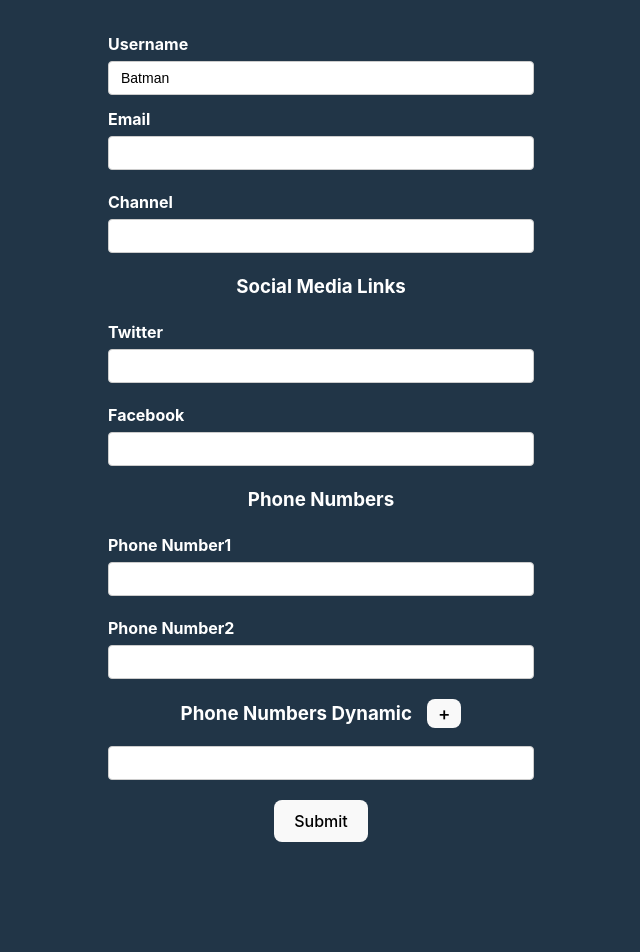
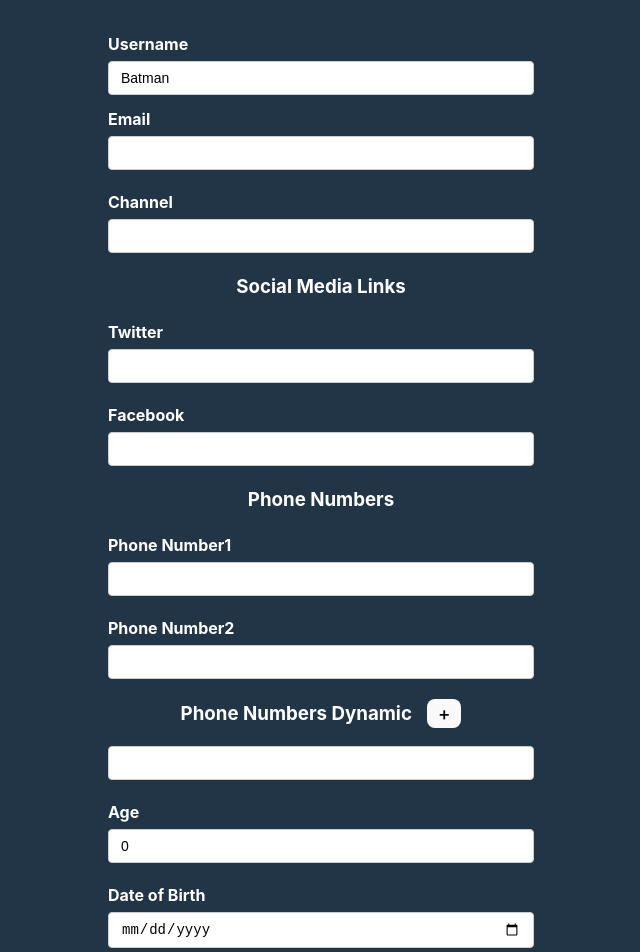
Before and after one commit to mahmoudelkhadragy/react-hook-form, a React (Vite) app: page / in a window 1280 px wide. Shown: the top 952 px of the page, without its empty margins (319-959 px from the left). Before the commit the page ends 874 px from the top, so only its background shows below. Built offline with nearby package versions, Linux system fonts and the light colour scheme.

Commit message:
add date and number fields

```diff
--- a/src/components/YouTubeForm.tsx
+++ b/src/components/YouTubeForm.tsx
@@ -13,6 +13,8 @@
   phNumbers: {
     number: string;
   }[];
+  age: number;
+  dob: Date;
 };
 export const YouTubeForm = () => {
   // make default value after fetch data
@@ -42,6 +44,8 @@
       },
       phoneNumbers: ["", ""],
       phNumbers: [{ number: "" }],
+      age: 0,
+      dob: new Date(),
     },
   });
   // object return from useForm has this vlaues
@@ -161,6 +165,31 @@
             );
           })}
         </div>
+        <div className="form-control">
+          <label htmlFor="age">Age</label>
+          {/* adding valuesAsNumber to change string number value to number type */}
+          <input
+            type="number"
+            id="age"
+            {...register("age", {
+              valueAsNumber: true,
+              required: "Age is required",
+            })}
+          />
+          <p className="error">{errors.age?.message}</p>
+        </div>
+        <div className="form-control">
+          <label htmlFor="dob">Date of Birth</label>
+          <input
+            type="date"
+            id="dob"
+            {...register("dob", {
+              valueAsDate: true,
+              required: "Date is required",
+            })}
+          />
+          <p className="error">{errors.dob?.message}</p>
+        </div>
         <button>Submit</button>
       </form>
       <DevTool control={control} />
```
